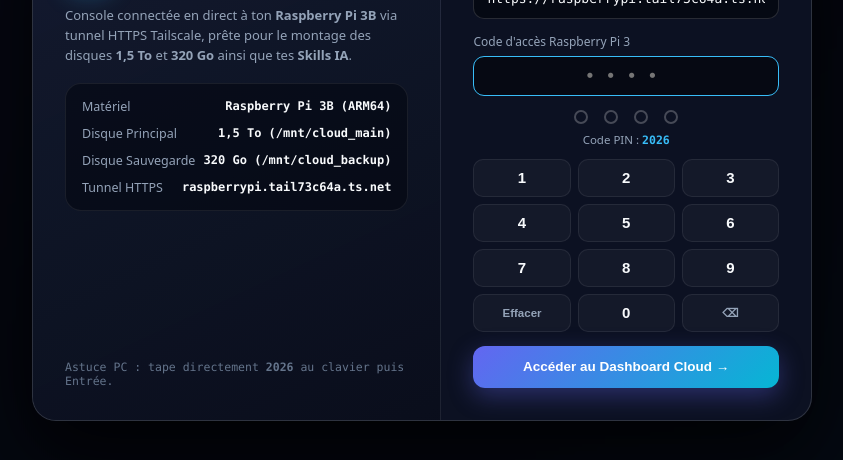
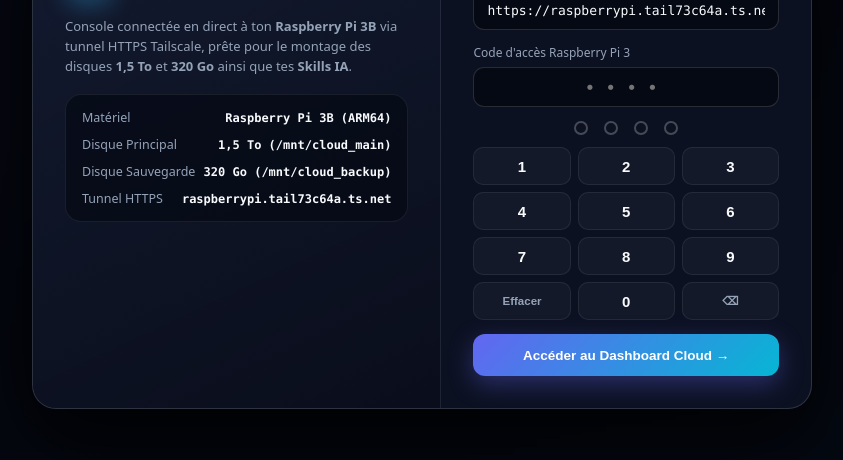
Before and after one commit to rgty355/picloud-hub, a plain HTML site: page index.html in a window 1280 px wide. Shown: the part 238-698 px from the top of the page, without its empty margins (218-1061 px from the left). Drawn offline with Linux system fonts and the light colour scheme.

Commit message:
Remove PIN entry instructions from index.html
Removed instructions for entering a PIN and related text.

```diff
--- a/index.html
+++ b/index.html
@@ -908,9 +908,6 @@
           </div>
         </div>
 
-        <div style="font-size:11.5px;color:var(--text-muted);font-family:var(--font-mono);">
-          Astuce PC : tape directement <strong>2026</strong> au clavier puis Entrée.
-        </div>
       </div>
 
       <div class="lock-right">
@@ -939,9 +936,6 @@
             <span class="pin-dot"></span>
           </div>
 
-          <div style="text-align:center;font-size:11.5px;color:var(--text-secondary);">
-            Code PIN : <strong id="default-pin-hint" style="color:var(--accent-sky);font-family:var(--font-mono);">2026</strong>
-          </div>
 
           <div class="compact-keypad">
             <button type="button" class="kp-key" onclick="appendPin('1')">1</button>
```
